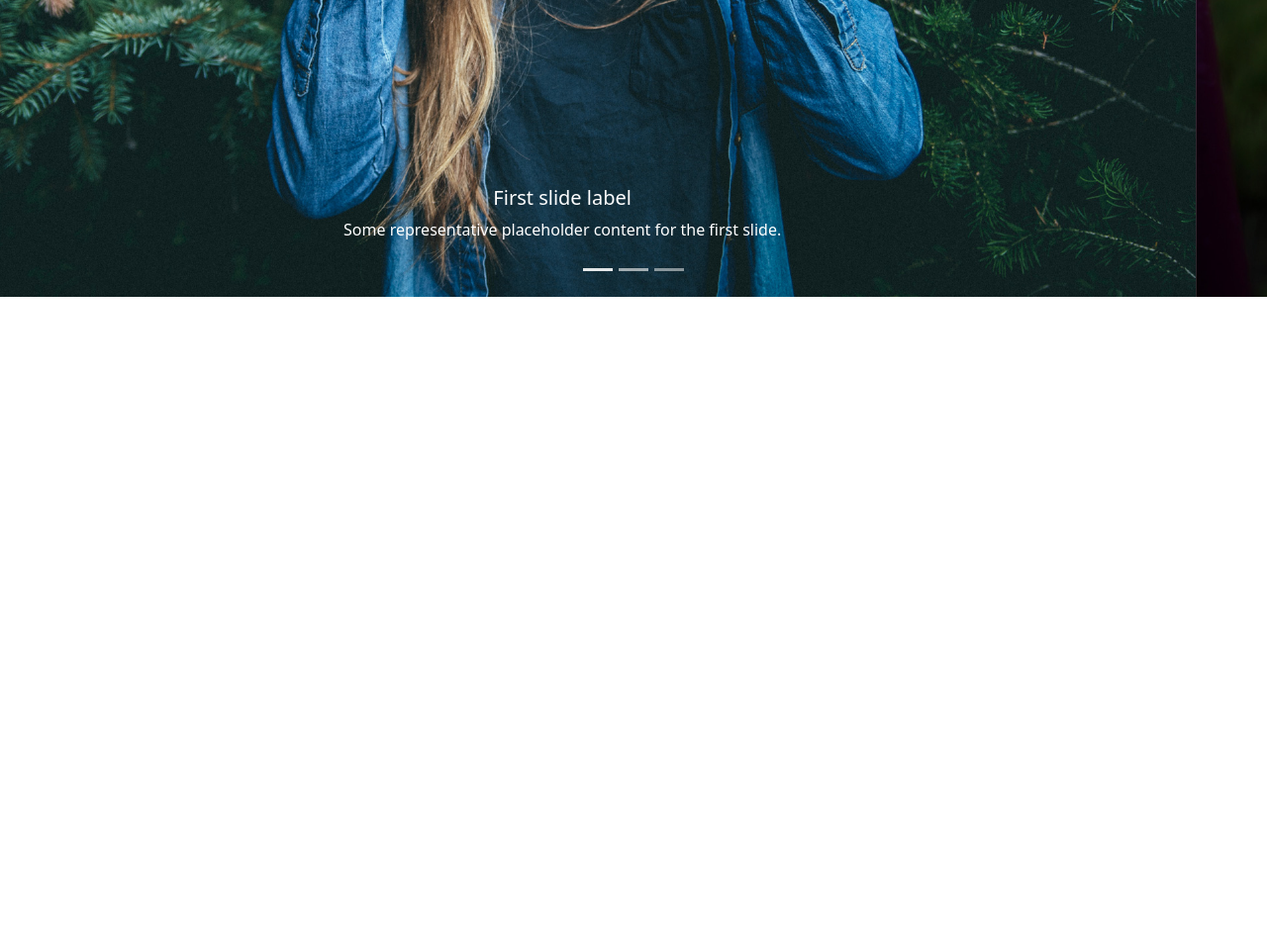
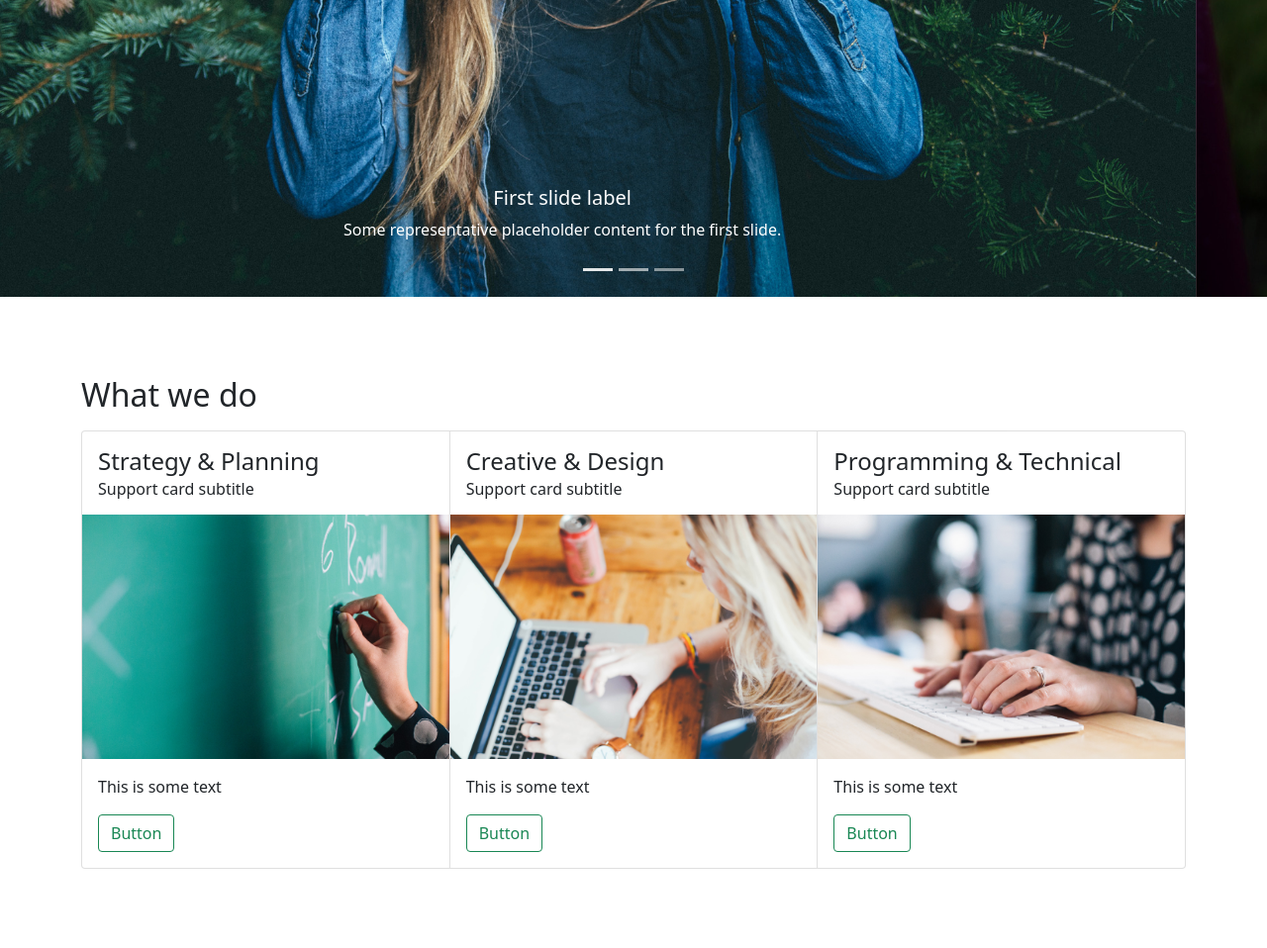
Before and after one commit to keperkjr/css-bootstrap-example, a plain HTML site: page index.html in a window 1280 px wide. Shown: the part 1409-2367 px from the top of the page at 99% size. Before the commit the page ends 1709 px from the top, so only its background shows below. Drawn offline with nearby package versions, Linux system fonts and the light colour scheme.

Commit message:
Added a card section

```diff
--- a/index.html
+++ b/index.html
@@ -118,9 +118,59 @@
             <span class="visually-hidden">Next</span>
           </button>
         </div>
-
     </section>
 
+    <section id="what-we-do">
+        <div class="section-content">
+            <div class="container">
+                <h2> What we do</h2>
+                <p class="lead"></p>
+
+                <div class="row">
+                <div class="col-sm-12">
+                    <div class="card-group">
+                        <div class="card">
+                            <div class="card-body">
+                                <h4 class="card-title">Strategy &amp; Planning</h4>
+                                <h6 class="card-subtitle">Support card subtitle</h6>
+                            </div>
+                            <img src="img/chalkboard.jpg" alt="">
+                            <div class="card-body">
+                                <p class="card-text">This is some text</p>
+                                <button type="button" class="btn btn-outline-success" data-toggle="modal"data-target="#myModal">Button</button>
+                            </div>
+                        </div>
+
+                        <div class="card">
+                            <div class="card-body">
+                                <h4 class="card-title">Creative &amp; Design</h4>
+                                <h6 class="card-subtitle">Support card subtitle</h6>
+                            </div>
+                            <img src="img/working.jpg" alt="">
+                            <div class="card-body">
+                                <p class="card-text">This is some text</p>
+                                <button type="button" class="btn btn-outline-success" data-toggle="modal"data-target="#myModal">Button</button>
+                            </div>
+                        </div>
+
+                        <div class="card">
+                            <div class="card-body">
+                                <h4 class="card-title">Programming &amp; Technical</h4>
+                                <h6 class="card-subtitle">Support card subtitle</h6>
+                            </div>
+                            <img src="img/programming.jpg" alt="">
+                            <div class="card-body">
+                                <p class="card-text">This is some text</p>
+                                <button type="button" class="btn btn-outline-success" data-toggle="modal"data-target="#myModal">Button</button>
+                            </div>
+                        </div>
+                    </div>
+                </div>
+            </div>
+
+            </div>
+        </div>
+    </section>
 
 
     <script src="https://cdn.jsdelivr.net/npm/bootstrap@5.1.3/dist/js/bootstrap.bundle.min.js" integrity="sha384-ka7Sk0Gln4gmtz2MlQnikT1wXgYsOg+OMhuP+IlRH9sENBO0LRn5q+8nbTov4+1p" crossorigin="anonymous"></script>
```
